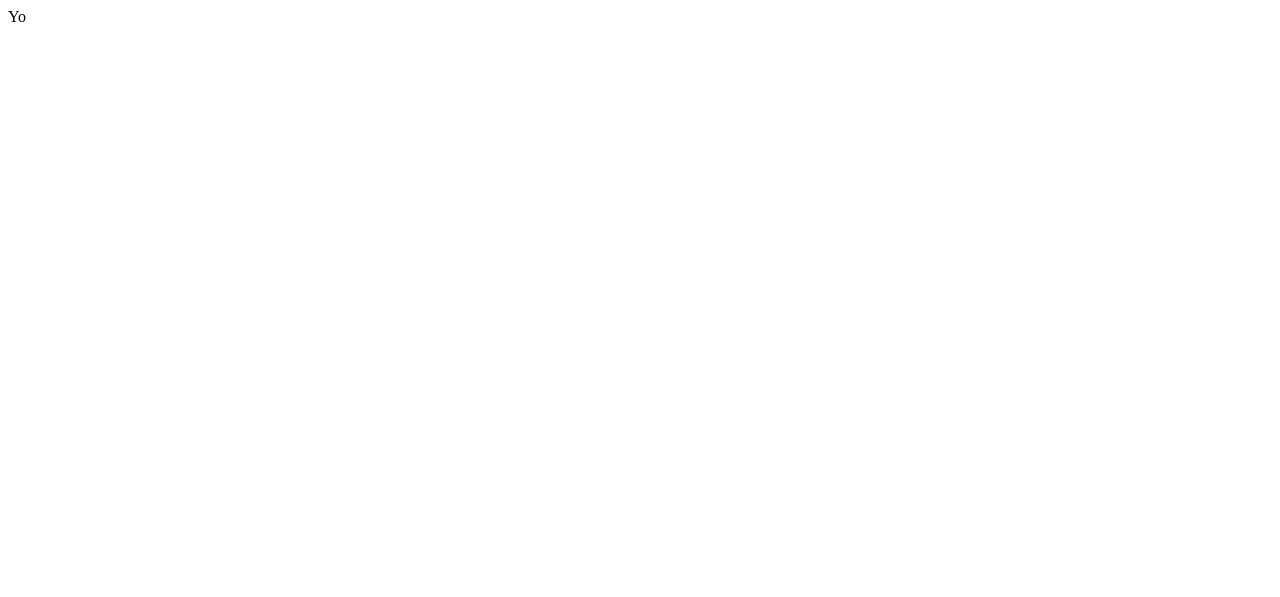
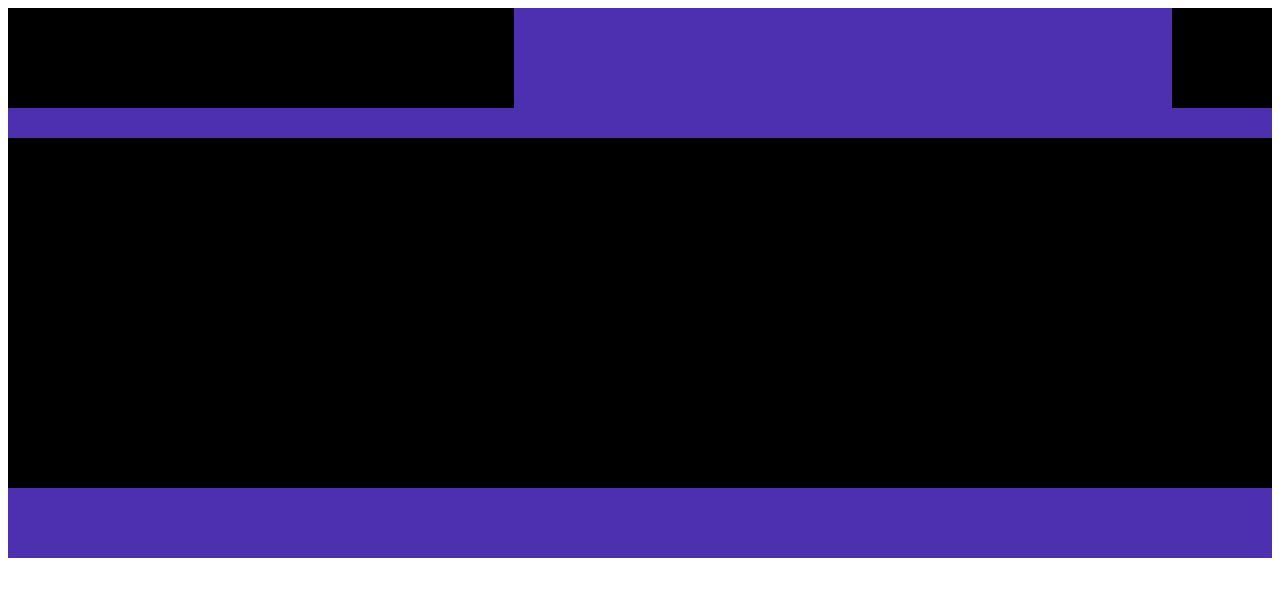
Before and after one commit to Kevin1995/My_Portfolio, a PHP site: page / in a window 1280 px wide. Before the commit the part shown is almost empty. Shown: the top 597 px of the page. Run offline with PHP 8.4, Linux system fonts and the light colour scheme.

Commit message:
added min widths for all devices

```diff
--- a/css/index.css
+++ b/css/index.css
@@ -1,7 +1,7 @@
 @charset "utf-8";
 /* CSS Document */
 
-@media only screen and (max-width: 480px) {
+@media (min-width:320px) {
 	.intro {
 		height: 550px;
 		width: 100%;
@@ -17,4 +17,70 @@
 		height:100px;
 		background: #000000;
 	}
+
+	.middle {
+		position: absolute;
+    	left: 0;
+    	bottom: 70px;
+		width:100%;
+		height:350px;
+		background: #000000;
+	}
+
+	.top-right {
+		position: absolute;
+    	right: 0;
+    	top: 0;
+		width:100px;
+		height:100px;
+		background: #000000;
+	}
 }
+
+@media (min-width:481px) {
+	.intro {
+		height: 550px;
+		width: 100%;
+		background: #4D30B0;
+		position:relative;
+	}
+
+	.top-left {
+		position: absolute;
+    	left: 0;
+    	top: 0;
+		width:40%;
+		height:100px;
+		background: #000000;
+	}
+
+	.middle {
+		position: absolute;
+    	left: 0;
+    	bottom: 70px;
+		width:100%;
+		height:350px;
+		background: #000000;
+	}
+
+	.top-right {
+		position: absolute;
+    	right: 0;
+    	top: 0;
+		width:100px;
+		height:100px;
+		background: #000000;
+	}
+}
+
+@media (min-width:641px) {
+
+}
+
+@media (min-width:1025px) {
+
+}
+
+@media (min-width:1281px) {
+
+}
--- a/index.html
+++ b/index.html
@@ -7,6 +7,10 @@
 </head>
 
 <body>
-<header class="intro"><div class="top-left">Yo</div></header>
+<header class="intro">
+	<div class="top-left">Yo</div>
+    <div class="middle">Yo</div>
+    <div class="top-right">Yo</div>
+</header>
 </body>
 </html>
```
